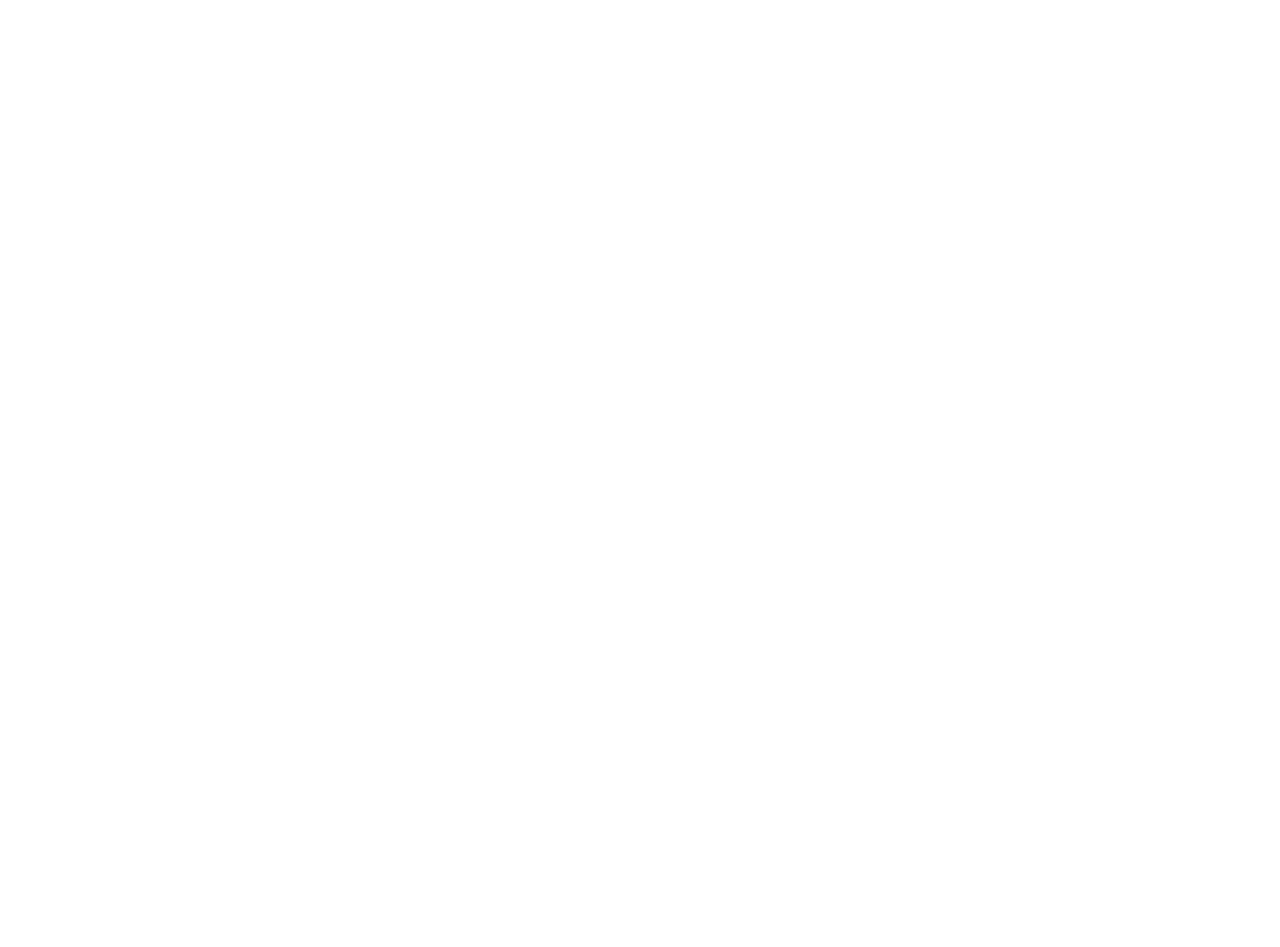
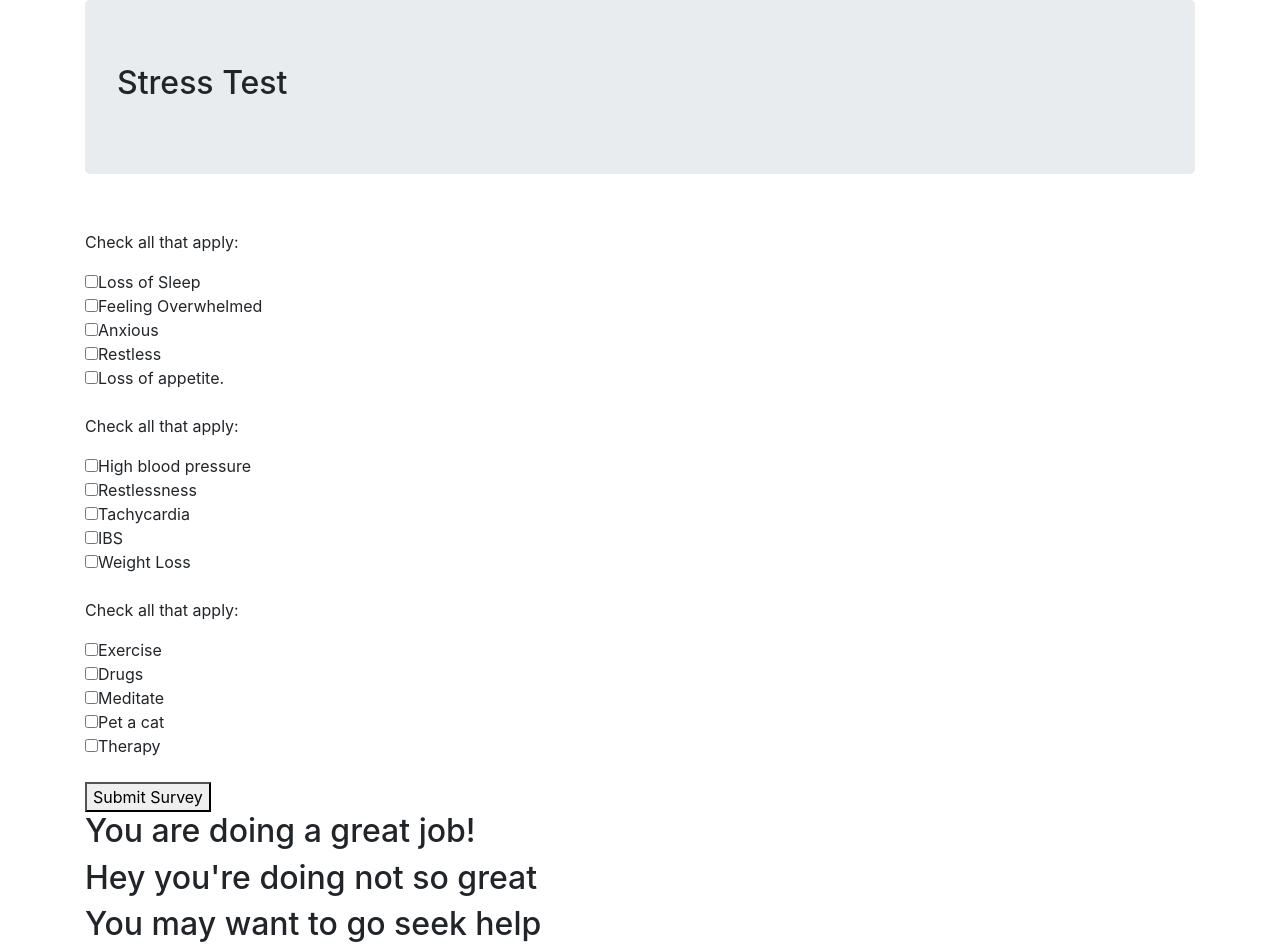
Before and after one commit to saoud/stress-test, a plain HTML site: page index.html in a window 1280 px wide. Before the commit the page ends 800 px from the top, so only its background shows below. Drawn offline with Linux system fonts and the light colour scheme.

Commit message:
Creating index.html
Co-authored-by: Cat Denton <willwdenton@gmail.com>

```diff
--- a/index.html
+++ b/index.html
@@ -1,9 +1,47 @@
 <!DOCTYPE html>
 <html lang="en-US">
 <head>
-  <title>calculator</title>
+  <title>Stress Test</title>
   <link href="css/bootstrap.css" rel="stylesheet" type="text/css">
   <link href="css/styles.css" rel="stylesheet" type="text/css">
   <script src="js/jquery-3.5.1.js"></script>
   <script src="js/scripts.js"></script>
 </head>
+<body>
+  <div class="container">
+    <div class="jumbotron">
+      <h2>Stress Test</h2>
+    </div>
+    <form id="stress-test">
+      <div class="effects-stress">
+        <p><br>Check all that apply:</p>
+        <input type="checkbox" name="effects" value="1">Loss of Sleep<br>
+        <input type="checkbox" name="effects" value="1">Feeling Overwhelmed<br>
+        <input type="checkbox" name="effects" value="1">Anxious<br>
+        <input type="checkbox" name="effects" value="1">Restless<br>
+        <input type="checkbox" name="effects" value="1">Loss of appetite.<br>
+      </div>
+      <div class="symptoms">
+        <p><br>Check all that apply:</p>
+        <input type="checkbox" name="symptoms" value="1">High blood pressure<br>
+        <input type="checkbox" name="symptoms" value="1">Restlessness<br>
+        <input type="checkbox" name="symptoms" value="1">Tachycardia<br>
+        <input type="checkbox" name="symptoms" value="1">IBS<br>
+        <input type="checkbox" name="symptoms" value="1">Weight Loss<br>
+      </div>
+      <div class="coping-methods">
+        <p><br>Check all that apply:</p>
+        <input type="checkbox" name="coping-methods" value="-1">Exercise<br>
+        <input type="checkbox" name="coping-methods" value="-1">Drugs<br>
+        <input type="checkbox" name="coping-methods" value="-1">Meditate<br>
+        <input type="checkbox" name="coping-methods" value="-1">Pet a cat<br>
+        <input type="checkbox" name="coping-methods" value="-1">Therapy<br>
+      </div>
+    </form>
+    <br><button type="submit">Submit Survey</button>
+    <h2 class="hidden" id="great">You are doing a great job!</h2>
+    <h2 class="hidden" id="notGreat">Hey you're doing not so great</h2>
+    <h2 class="hidden" id="seekHelp">You may want to go seek help</h2>
+  </div>
+</body>
+</html>
--- a/js/scripts.js
+++ b/js/scripts.js
@@ -0,0 +1,3 @@
+$(document).ready(function() {
+  $()
+});
```
